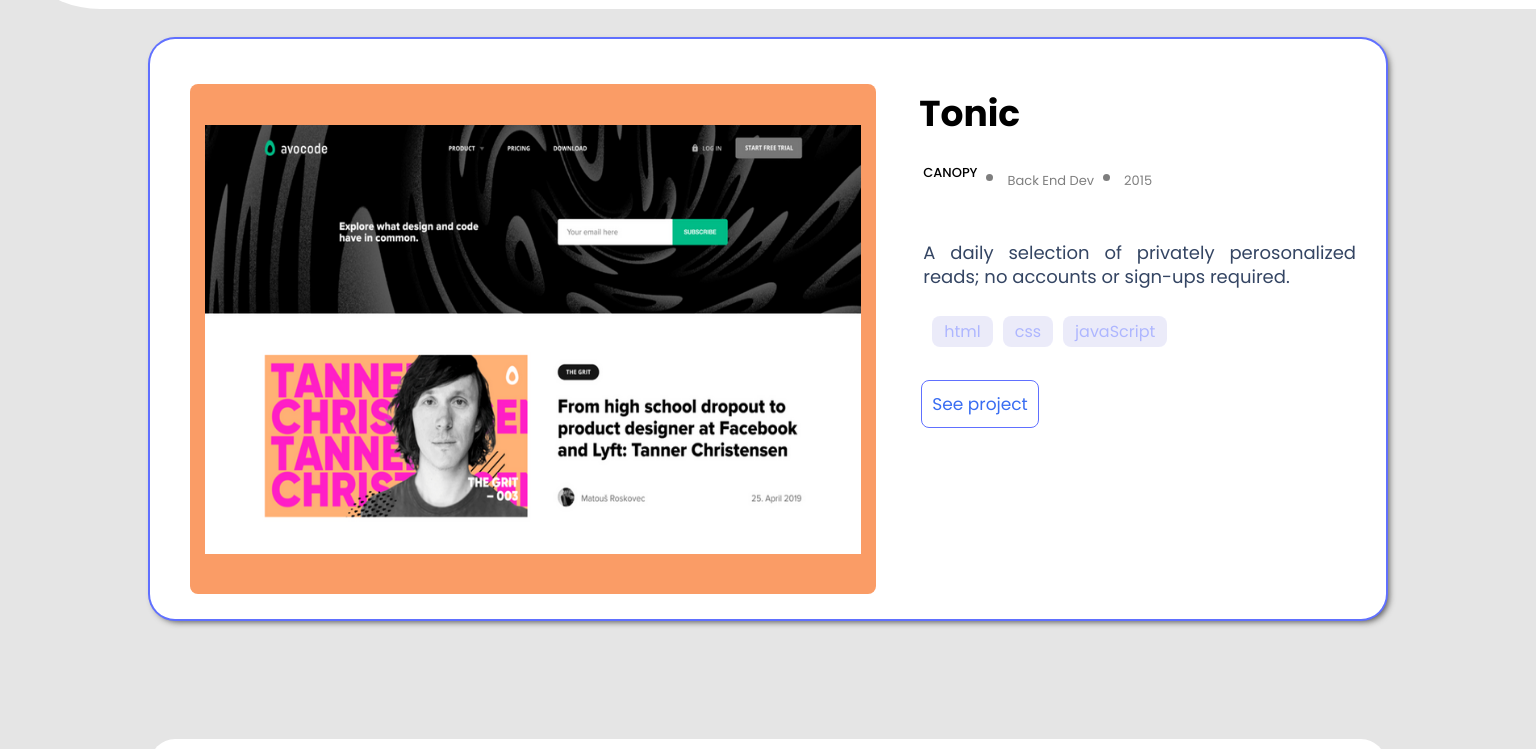
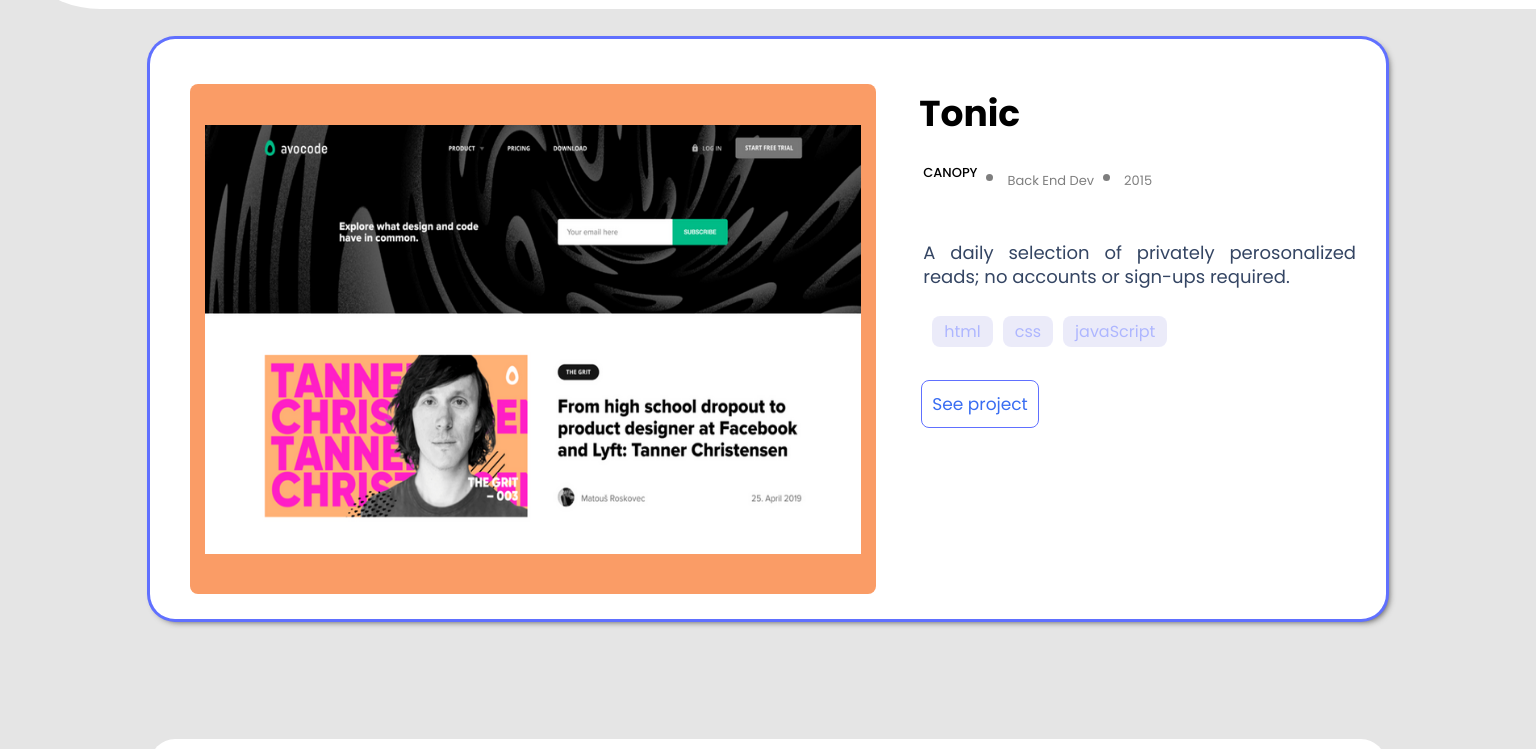
Before and after one commit to Nicolaswg/Microverse_Portfolio, a plain HTML site: page index.html in a window 1536 px wide. In both pictures the pointer is over the element 768 px from the left and 1336 px from the top of the page. Shown: the part 987-1736 px from the top of the page. Drawn offline with Linux system fonts and the light colour scheme.

```diff
--- a/query.css
+++ b/query.css
@@ -89,7 +89,7 @@
   }
 
   .work-projects:hover {
-    box-shadow: 0 0 0 2px #6070ff, 3px 3px 6px rgb(85, 84, 84);
+    box-shadow: 0 0 0 3px #6070ff, 3px 3px 6px rgb(85, 84, 84);
     transform: translateY(-20px);
   }
 
```
